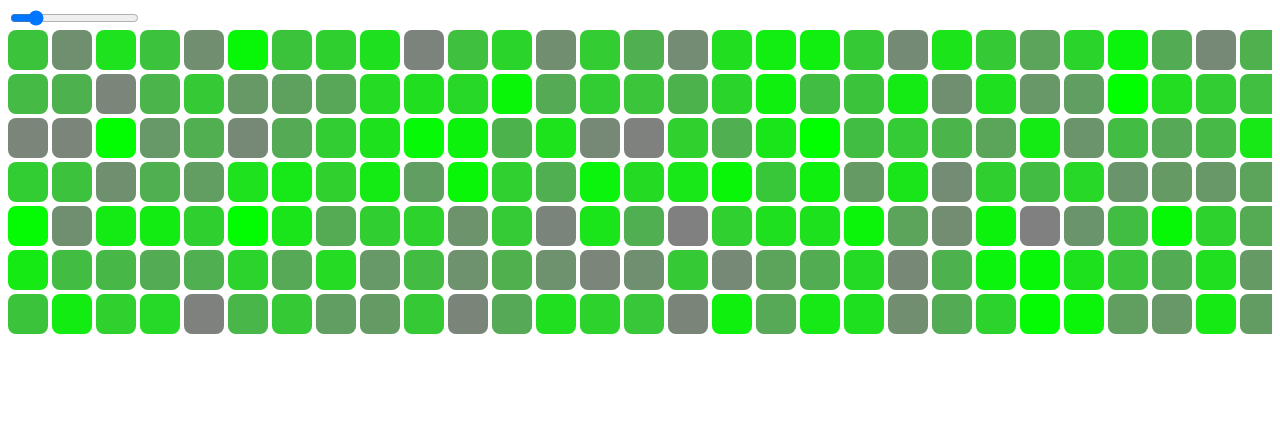
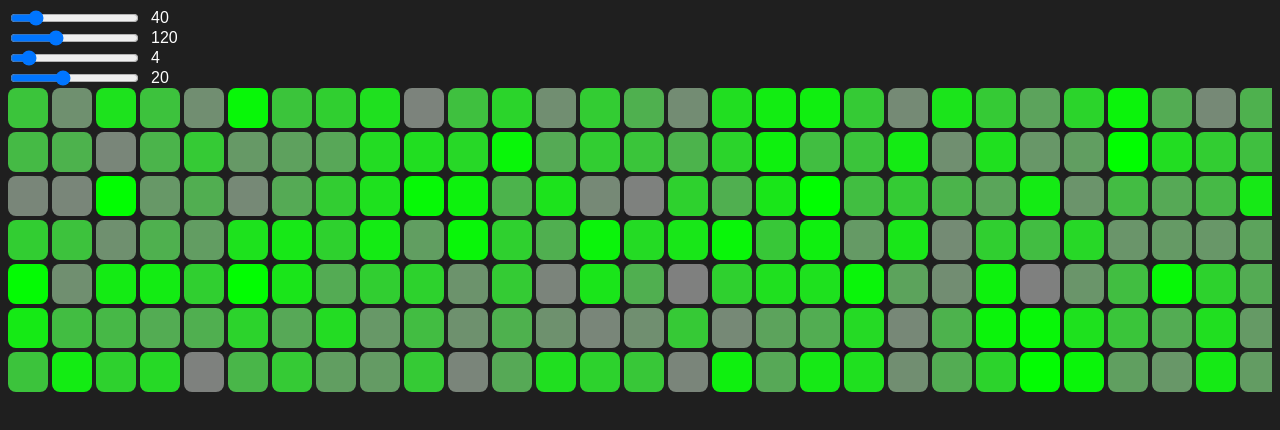
Before and after one commit to allexkap/heatmap, a Vue app: page / in a window 1280 px wide. Shown: the top 430 px of the page. Built offline with nearby package versions, Linux system fonts and the light colour scheme; the HTML template or start-up script is replaced by a standard one.

Commit message:
change formatter, etc

```diff
--- a/src/App.vue
+++ b/src/App.vue
@@ -1,42 +1,23 @@
 <script setup lang="ts">
-import { ref } from 'vue';
-import Cell from './Cell.vue';
+import Grid from "./Grid.vue";
 
-let size = ref(40);
 let values = generateRandomArray(7, 40);
 
 function generateRandomArray(rows: number, cols: number): number[][] {
   return Array.from({ length: rows }, () =>
     Array.from({ length: cols }, () => Math.random())
-  )
+  );
 }
 </script>
 
 <template>
-  <input type="range" min="10" max="200" v-model="size">
-  <div class="wrapper">
-    <div class="grid">
-      <div v-for="(row, y) in values" class="row">
-        <Cell v-for="(saturation, x) in row" :saturation :size :date="`x=${x} y=${y}`"></Cell>
-      </div>
-    </div>
-  </div>
+  <Grid :values></Grid>
 </template>
 
 <style scoped>
-.wrapper {
-  overflow-x: auto;
-}
-
-.grid {
-  display: flex;
-  flex-direction: column;
-  gap: 4px;
-  min-width: max-content;
-}
-
-.row {
-  display: flex;
-  gap: 4px;
+:global(body) {
+  background-color: #1f1f1f;
+  color: #ffffff;
+  font-family: sans-serif;
 }
 </style>
--- a/src/Cell.vue
+++ b/src/Cell.vue
@@ -1,24 +1,33 @@
 <script setup lang="ts">
-const { date, saturation, hue = 120, size = 10, radius = 20 } = defineProps<{
-    date: string,
-    saturation: number,
-    hue?: number
-    size?: number,
-    radius?: number
-}>()
+const {
+  date,
+  saturation,
+  hue = 120,
+  size = 10,
+  radius = 20,
+} = defineProps<{
+  date: string;
+  saturation: number;
+  hue?: number;
+  size?: number;
+  radius?: number;
+}>();
 
 function getColor() {
-    return `hsl(${hue}, ${saturation * 100}%, 50%)`;
+  return `hsl(${hue}, ${saturation * 100}%, 50%)`;
 }
 </script>
 
 <template>
-    <div :style="{
-        width: `${size}px`,
-        height: `${size}px`,
-        backgroundColor: getColor(),
-        borderRadius: `${radius}%`,
-    }" :title=date></div>
+  <div
+    :style="{
+      width: `${size}px`,
+      height: `${size}px`,
+      backgroundColor: getColor(),
+      borderRadius: `${radius}%`,
+    }"
+    :title="date"
+  ></div>
 </template>
 
 <style scoped></style>
--- /dev/null
+++ b/src/Grid.vue
@@ -0,0 +1,76 @@
+<script setup lang="ts">
+import { ref } from "vue";
+import Cell from "./Cell.vue";
+import type { GridConfig } from "./types";
+
+const { values } = defineProps<{
+  values: number[][];
+}>();
+
+let grid_config = ref<GridConfig>({
+  hue: 120,
+  gap: 4,
+  size: 40,
+  radius: 20,
+});
+</script>
+
+<template>
+  <div class="control-row">
+    <input type="range" min="10" max="200" v-model="grid_config.size" />
+    {{ grid_config.size }}
+  </div>
+  <div class="control-row">
+    <input type="range" min="0" max="360" v-model="grid_config.hue" />
+    {{ grid_config.hue }}
+  </div>
+  <div class="control-row">
+    <input type="range" min="0" max="40" v-model="grid_config.gap" />
+    {{ grid_config.gap }}
+  </div>
+  <div class="control-row">
+    <input type="range" min="0" max="50" v-model="grid_config.radius" />
+    {{ grid_config.radius }}
+  </div>
+
+  <div class="wrapper">
+    <div class="grid" :style="{ gap: `${grid_config.gap}px` }">
+      <div
+        v-for="(row, y) in values"
+        class="grid-row"
+        :style="{ gap: `${grid_config.gap}px` }"
+      >
+        <Cell
+          v-for="(saturation, x) in row"
+          :date="`x=${x} y=${y}`"
+          :saturation
+          :hue="grid_config.hue"
+          :size="grid_config.size"
+          :radius="grid_config.radius"
+        ></Cell>
+      </div>
+    </div>
+  </div>
+</template>
+
+<style scoped>
+.wrapper {
+  overflow-x: auto;
+}
+
+.grid {
+  display: flex;
+  flex-direction: column;
+  min-width: max-content;
+}
+
+.grid-row {
+  display: flex;
+}
+
+.control-row {
+  display: flex;
+  align-items: center;
+  gap: 10px;
+}
+</style>
--- /dev/null
+++ b/src/types.ts
@@ -0,0 +1,6 @@
+export interface GridConfig {
+    hue: number,
+    gap: number,
+    size: number,
+    radius: number
+}
```
